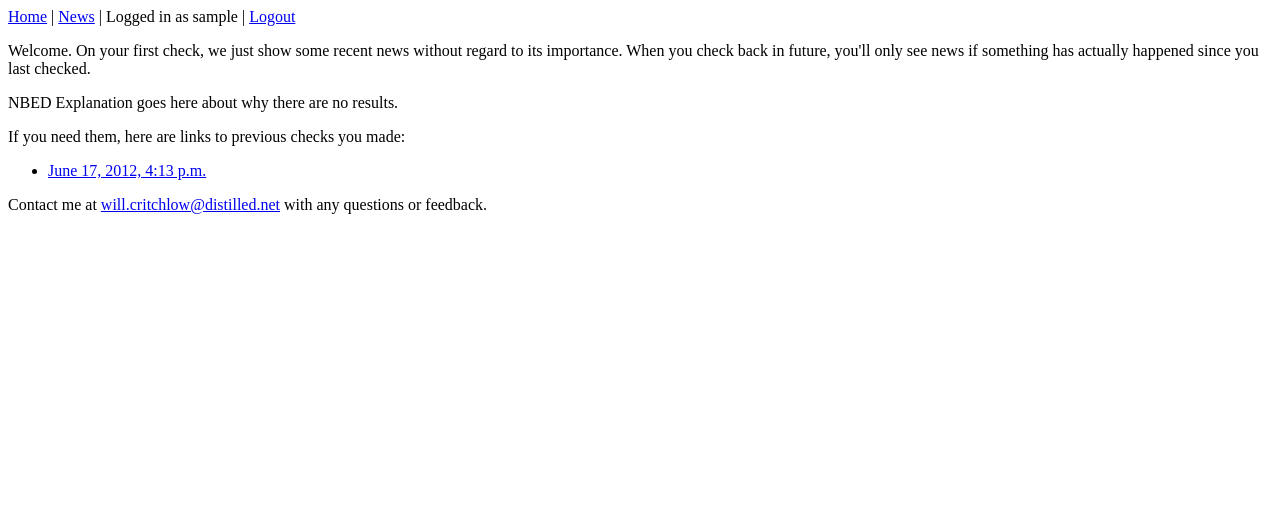
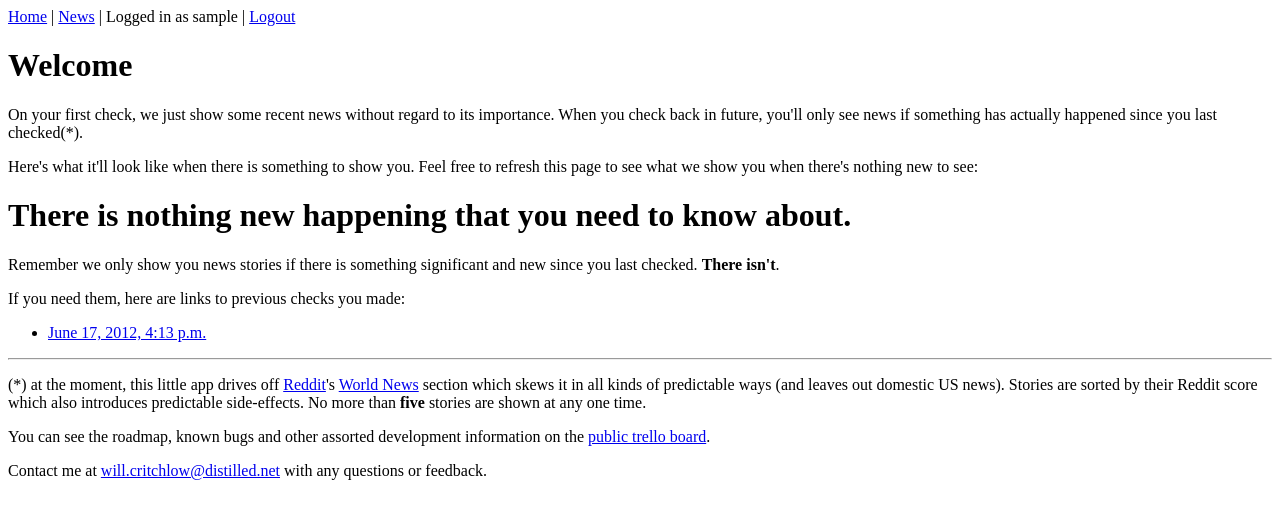
Before and after one commit to willcritchlow/anythinghappening, a Django app: page /news/ in a window 1280 px wide. Shown: the top 519 px of the page. Run offline with Django 3.2, Linux system fonts and the light colour scheme; the visitor is signed in with stand-in values (Sample User, id 1); data comes from the database, SQL or seed files in the repository; data that the repository does not hold is empty.

Commit message:
updating text throughout

```diff
--- a/templates/accounts/create.html
+++ b/templates/accounts/create.html
@@ -12,6 +12,9 @@
     <input type="submit" value="Register" />
     <input type="hidden" name="next" value="{{ next }}" />
 </form>
+
+<p>I will never use your email address for anything unrelated to this app (and there will always be a simple unsubscribe link).</p>
+
 <p>If you already have an account you can <a href="{% url login %}{% if next %}?next={{ next }}{% endif %}">login here</a>.</p>
 
 {% endblock %}
--- a/templates/base.html
+++ b/templates/base.html
@@ -9,6 +9,12 @@
 
         {% block content %}{% endblock %}
 
+        <hr />
+
+        <p>(*) at the moment, this little app drives off <a href="http://reddit.com">Reddit</a>'s <a href="http://reddit.com/r/worldnews">World News</a> section which skews it in all kinds of predictable ways (and leaves out domestic US news). Stories are sorted by their Reddit score which also introduces predictable side-effects. No more than <strong>five</strong> stories are shown at any one time.</p>
+
+        <p>You can see the roadmap, known bugs and other assorted development information on the <a href="https://trello.com/board/anythinghappening/4fce4e99dba31d6131d61384">public trello board</a>.</p>
+
         <p>Contact me at <a href="mailto:will.critchlow@distilled.net">will.critchlow@distilled.net</a> with any questions or feedback.</p>
 
     </body>
--- a/templates/news/home.html
+++ b/templates/news/home.html
@@ -7,17 +7,23 @@
 {% block content %}
 
 {% if not start %}
-<p>Welcome. On your first check, we just show some recent news without regard to its importance. When you check back in future, you'll only see news if something has actually happened since you last checked.</p>
+<h1>Welcome</h1>
+<p>On your first check, we just show some recent news without regard to its importance. When you check back in future, you'll only see news if something has actually happened since you last checked(*).</p>
+<p>Here's what it'll look like when there is something to show you. Feel free to refresh this page to see what we show you when there's nothing new to see:</p>
 {% endif %}
 
 {% if news %}
+{% if start %}
+<h1>News you might need to know about</h1>
+{% endif %}
 <ul>
 {% for ni in news %}
 <li>{{ ni }} <a href="{{ ni.url }}">link</a> | <a href="{{ ni.comment_url }}">comments</a> [{{ ni.created }}]</li>
 {% endfor %}
 </ul>
 {% else %}
-<p>NBED Explanation goes here about why there are no results.</p>
+<h1>There is nothing new happening that you need to know about.</h1>
+<p>Remember we only show you news stories if there is something significant and new since you last checked. <strong>There isn't</strong>.</p>
 {% endif %}
 
 {% if nc %}
```
Also changed, not shown: templates/news/index.html (+18 -1 lines).
